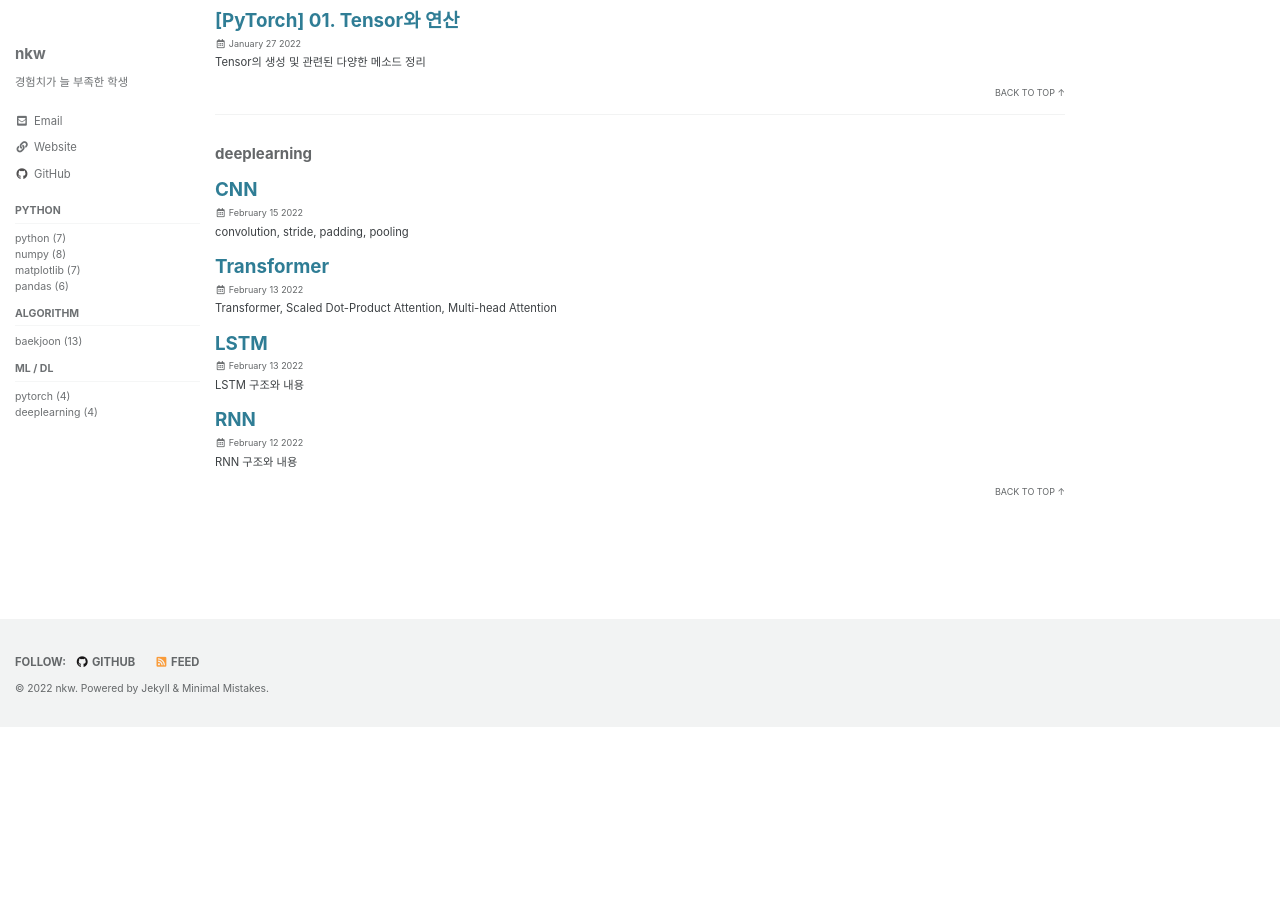
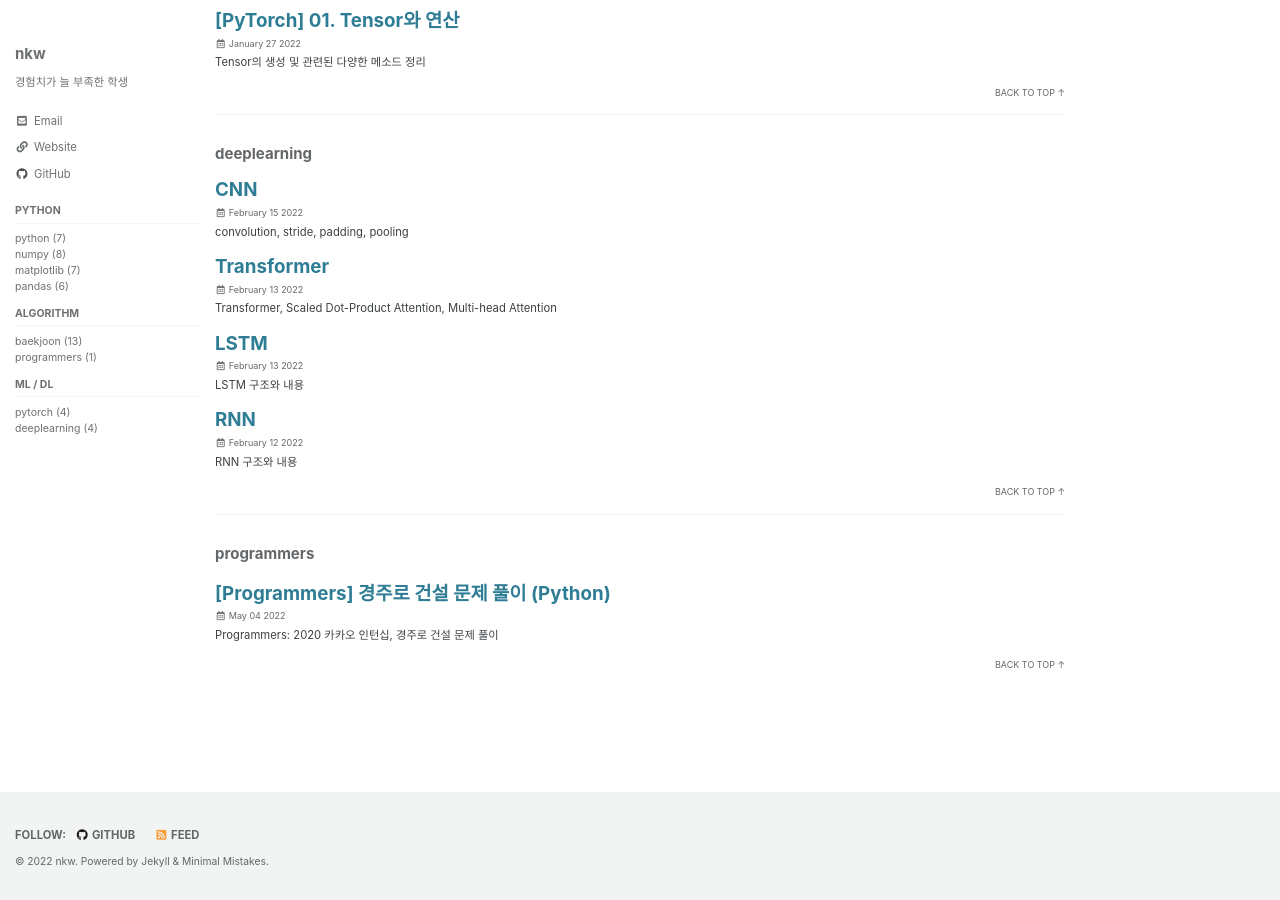
Before and after one commit to nkw011/nkw011.github.io, a Jekyll site: the page built from _pages/category-archive.md, in a window 1280 px wide and 900 px high, scrolled down 4191 px. Built offline with Jekyll 4.4.1, drawn with Linux system fonts in a browser that asks for light colours; cached includes are drawn as plain includes; before the commit the page ends 4918 px from its top, so only the background shows below that; some of the changed lines change nothing that is shown.

Commit message:
add programmers category, programmers-67259 post

````diff
--- a/_data/navigation.yml
+++ b/_data/navigation.yml
@@ -23,6 +23,8 @@ sidebarTotal:
       children:
           - title: baekjoon
             url: /categories/baekjoon/
+          - title: programmers
+            url: /categories/programmers/
     - title: ML / DL
       children:
           - title: pytorch
--- /dev/null
+++ b/_pages/category-programmers.md
@@ -0,0 +1,11 @@
+---
+title: "Programmers 문제 풀이"
+permalink: /categories/programmers/
+layout: category
+author_profile: true
+taxonomy: programmers
+sidebar:
+    nav: sidebarTotal
+---
+
+[Programmers](https://programmers.co.kr/) 문제 풀이
--- /dev/null
+++ b/_posts/2022-05-04-programmers-67259.md
@@ -0,0 +1,54 @@
+---
+title: "[Programmers] 경주로 건설 문제 풀이 (Python)"
+excerpt: "Programmers: 2020 카카오 인턴십, 경주로 건설 문제 풀이"
+use_math: true
+toc: true
+toc_sticky: true
+categories:
+    - programmers
+tags:
+    - python
+    - dijkstra
+sidebar:
+    nav: sidebarTotal
+---
+
+## 1. [문제](https://programmers.co.kr/learn/courses/30/lessons/67259) 풀이
+
+경주로를 건설하는 데 필요한 최소 비용을 계산하는 문제이다. (0,0) → (N-1,N-1)칸으로 가는 경로를 찾는 것이기때문에 BFS를 이용하면 될 것 같지만 `직선 도로`를 만들 때는 100원의 비용이 들고 직선도로 2개가 합쳐져 `코너`를 만들때는 500원의 비용이 들기 때문에 weighted graph의 최단 거리를 찾는 **dijkstra를 적용**하여야한다.
+
+- 각 위치가 노드가 되고 인접해있는 칸끼리 edge가 연결되어 있다고 보면 된다.
+- 각 위치마다 들어올 수 있는 방법의 수가 직선 경로 또는 코너 2가지가 존재하기 때문에 각 위치까지 가는 최소 비용을 저장하는 배열인 `cost`를 $N \times N$ 배열이 아닌 $N \times N \times 2$  배열로 만들었다.
+    - 가로 방향을 0, 세로 방향을 1로 설정하였다
+- 나머지는 dijkstra 알고리즘을 그대로 사용하여 구현하였다.
+
+```python
+import heapq
+
+my = [1,-1,0,0]
+mx = [0,0,1,-1]
+
+def solution(board):
+    INF,n = 1e10, len(board)
+    cost,q = [[[INF] * 2 for _ in range(n)] for _ in range(n)], []
+    heapq.heappush(q,(0,0,0,-1))
+    while q:
+        y,x,c,d = heapq.heappop(q)
+        if cost[y][x][d] < c:
+            continue
+        for i in range(4):
+            dy = y + my[i]
+            dx = x + mx[i]
+            if 0 <= dy < n and 0 <= dx < n and not board[dy][dx]:
+                # (0,0) 위치에서 다른 위치로 가는 경로 (초기 세팅)
+                # 이후 다른 노드는 모두 방향이 0 또는 1이다.
+                if d == -1:
+                    cost[dy][dx][abs(my[i])] = 100
+                    heapq.heappush(q,(dy,dx,100,abs(my[i])))
+                else:
+                    temp = c+ 100 if d == abs(my[i]) else c + 100 + 500
+                    if cost[dy][dx][abs(my[i])] > temp:
+                        cost[dy][dx][abs(my[i])] = temp
+                        heapq.heappush(q,(dy,dx,temp,abs(my[i])))
+    return min(cost[n-1][n-1])
+```
````
